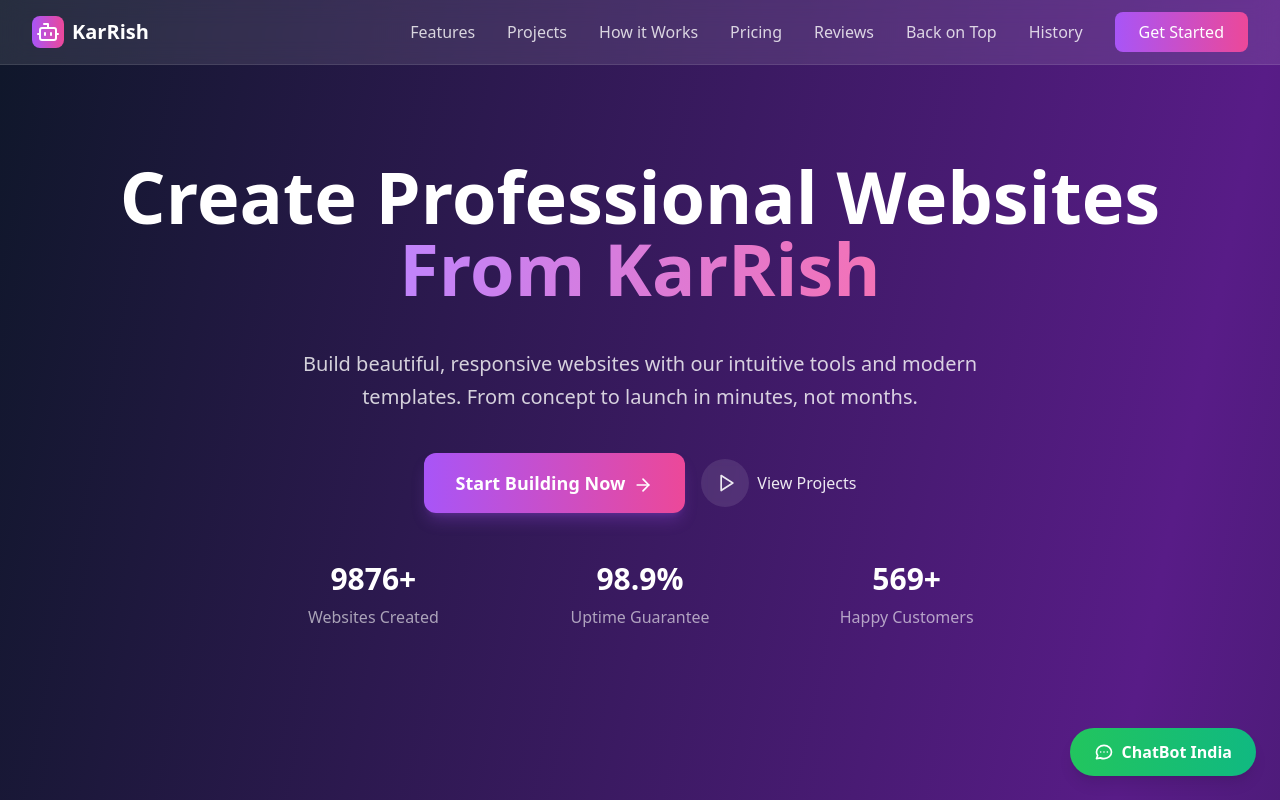
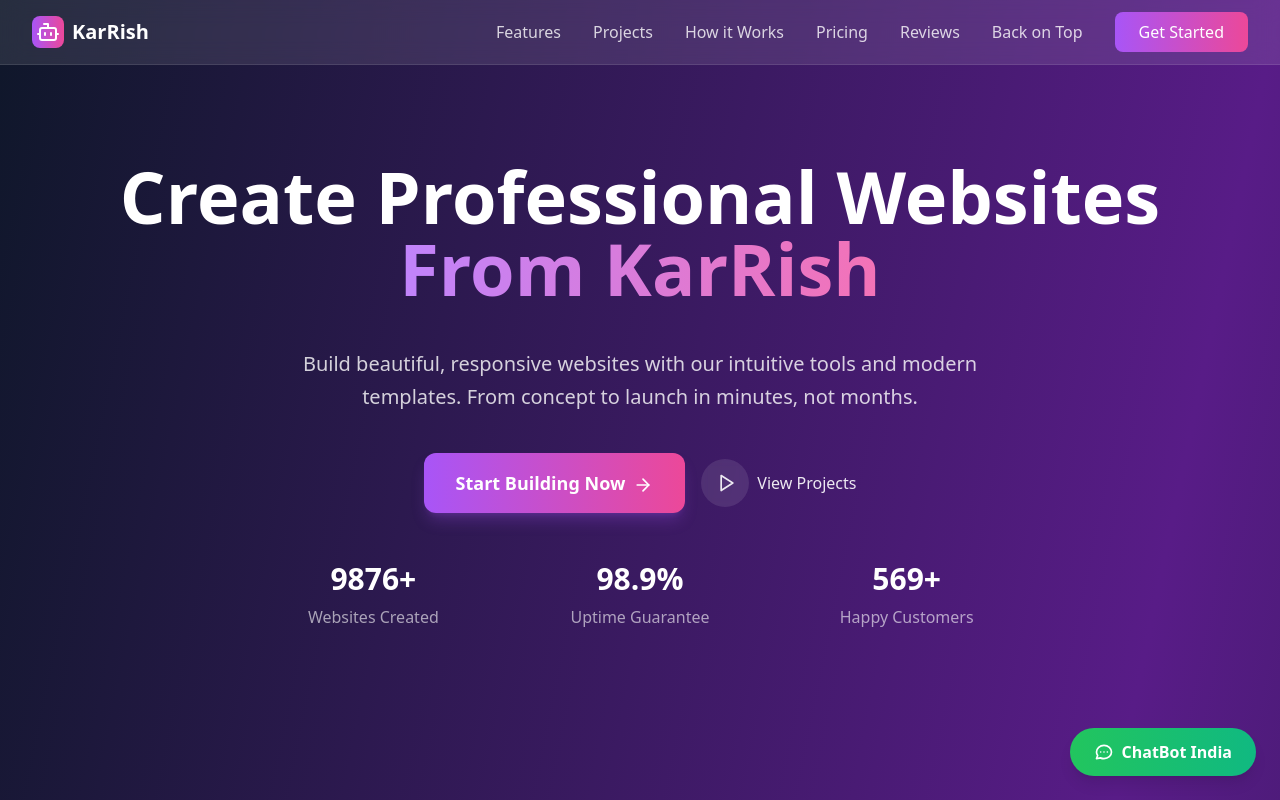
Before and after one commit to CodingEnthusiastic/KarRish, a React (Vite) app: page / in a window 1280 px wide. Shown: the top 800 px of the page. Built offline with nearby package versions, Linux system fonts and the light colour scheme.

Commit message:
removed history

```diff
--- a/src/App.tsx
+++ b/src/App.tsx
@@ -205,7 +205,7 @@ function App() {
               <a href="#pricing" className="text-white/80 hover:text-white transition-colors">Pricing</a>
               <a href="#testimonials" className="text-white/80 hover:text-white transition-colors">Reviews</a>
               <a href="#" className="text-white/80 hover:text-white transition-colors">Back on Top</a>
-              <a href="#historys" className="text-white/80 hover:text-white transition-colors">History</a>
+{/*               <a href="#historys" className="text-white/80 hover:text-white transition-colors">History</a> */}
 
               <button
                 className="bg-gradient-to-r from-purple-500 to-pink-500 text-white px-6 py-2 rounded-lg hover:from-purple-600 hover:to-pink-600 transition-all duration-300 transform hover:scale-105"
@@ -242,7 +242,7 @@ function App() {
                 <a href="#how-it-works" className="block text-white/80 hover:text-white transition-colors">How it Works</a>
                 <a href="#pricing" className="block text-white/80 hover:text-white transition-colors">Pricing</a>
                 <a href="#testimonials" className="block text-white/80 hover:text-white transition-colors">Reviews</a>
-                <a href="#historys" className="block text-white/80 hover:text-white transition-colors">History</a>
+{/*                 <a href="#historys" className="block text-white/80 hover:text-white transition-colors">History</a> */}
                 <button
                   className="w-full bg-gradient-to-r from-purple-500 to-pink-500 text-white px-6 py-2 rounded-lg hover:from-purple-600 hover:to-pink-600 transition-all duration-300"
                   onClick={() => {
```
